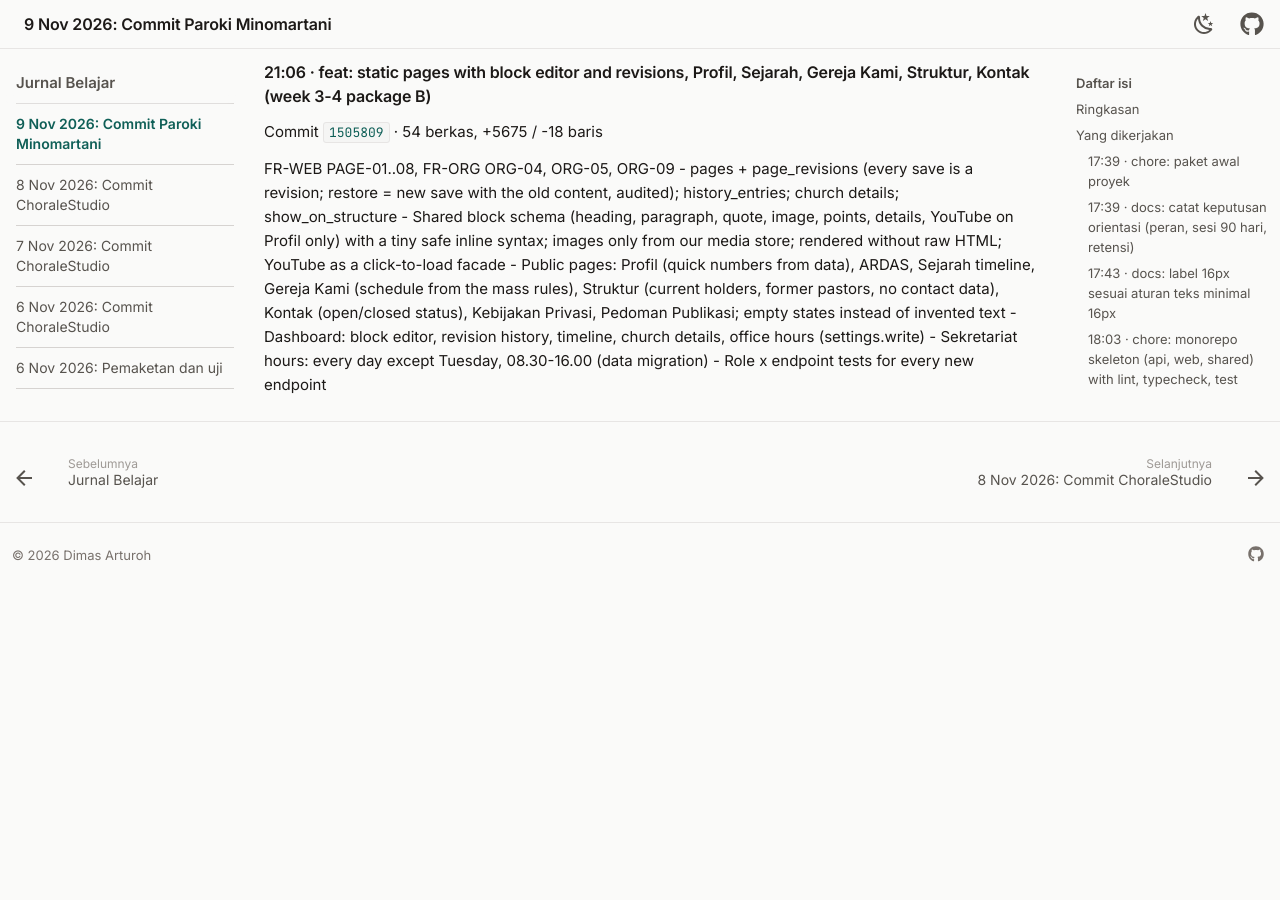
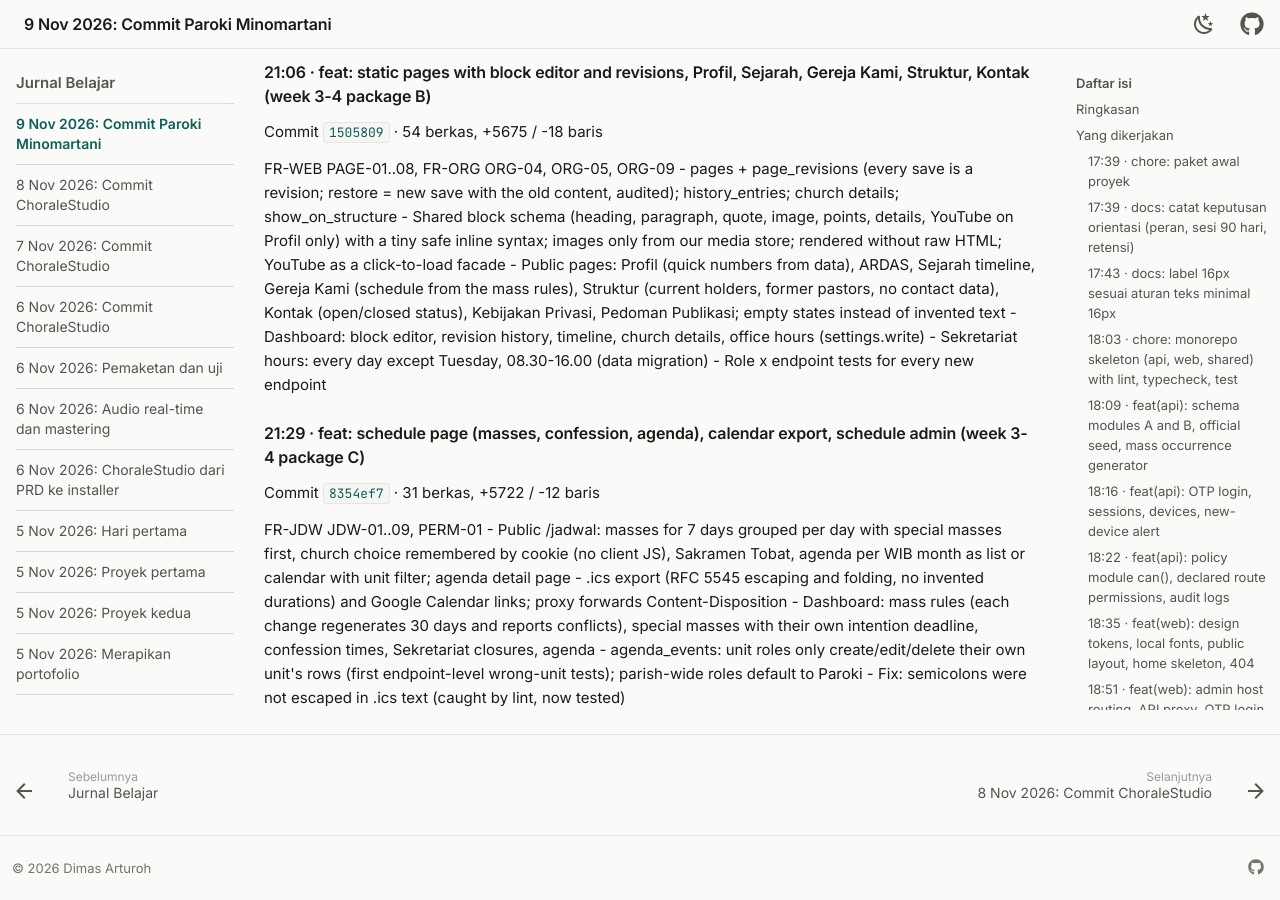
Before and after one commit to dimasarturoh15/dimasarturoh15.github.io, an MkDocs documentation site: the page built from docs/journal/2026-11-09-paroki-minomartani-commit.md, in a window 1280 px wide and 900 px high, scrolled down 3735 px. Built offline with MkDocs 1.6.1 and Material for MkDocs 9.7.7, drawn with Linux system fonts in a browser that asks for light colours; before the commit the page ends 4322 px from its top, so only the background shows below that; some of the changed text lies outside the part shown.

Commit message:
docs: sync Paroki Minomartani commit 8354ef7

```diff
--- a/docs/journal/2026-11-09-paroki-minomartani-commit.md
+++ b/docs/journal/2026-11-09-paroki-minomartani-commit.md
@@ -1,12 +1,12 @@
-# 9 November 2026: Catatan commit Paroki Minomartani (16 commit)
+# 9 November 2026: Catatan commit Paroki Minomartani (17 commit)
 
 Halaman ini dibuat otomatis dari riwayat Git [Paroki Minomartani](../projects/paroki-minomartani.md) setiap kali ada commit. Isinya adalah pesan commit apa adanya.
 
 ## Ringkasan
 
-- Jumlah commit: 16
-- Perubahan: 338 berkas, +42409 / -154 baris
-- Rentang waktu: 17:39 sampai 21:06
+- Jumlah commit: 17
+- Perubahan: 369 berkas, +48131 / -166 baris
+- Rentang waktu: 17:39 sampai 21:29
 
 ## Yang dikerjakan
 
@@ -203,3 +203,20 @@ FR-WEB PAGE-01..08, FR-ORG ORG-04, ORG-05, ORG-09
   hours (settings.write)
 - Sekretariat hours: every day except Tuesday, 08.30-16.00 (data migration)
 - Role x endpoint tests for every new endpoint
+
+### 21:29 · feat: schedule page (masses, confession, agenda), calendar export, schedule admin (week 3-4 package C)
+
+Commit [`8354ef7`](https://github.com/dimasarturoh15/paroki-minomartani/commit/8354ef7c6cd0b12d0fa23533b3a0cb2ef114829f) · 31 berkas, +5722 / -12 baris
+
+FR-JDW JDW-01..09, PERM-01
+- Public /jadwal: masses for 7 days grouped per day with special masses first,
+  church choice remembered by cookie (no client JS), Sakramen Tobat, agenda per
+  WIB month as list or calendar with unit filter; agenda detail page
+- .ics export (RFC 5545 escaping and folding, no invented durations) and Google
+  Calendar links; proxy forwards Content-Disposition
+- Dashboard: mass rules (each change regenerates 30 days and reports
+  conflicts), special masses with their own intention deadline, confession
+  times, Sekretariat closures, agenda
+- agenda_events: unit roles only create/edit/delete their own unit's rows
+  (first endpoint-level wrong-unit tests); parish-wide roles default to Paroki
+- Fix: semicolons were not escaped in .ics text (caught by lint, now tested)
```
Also changed, not shown: docs/index.md (+1 -1 lines), docs/journal/index.md (+2 -2 lines), docs/projects/paroki-minomartani.md (+1 -0 lines).
